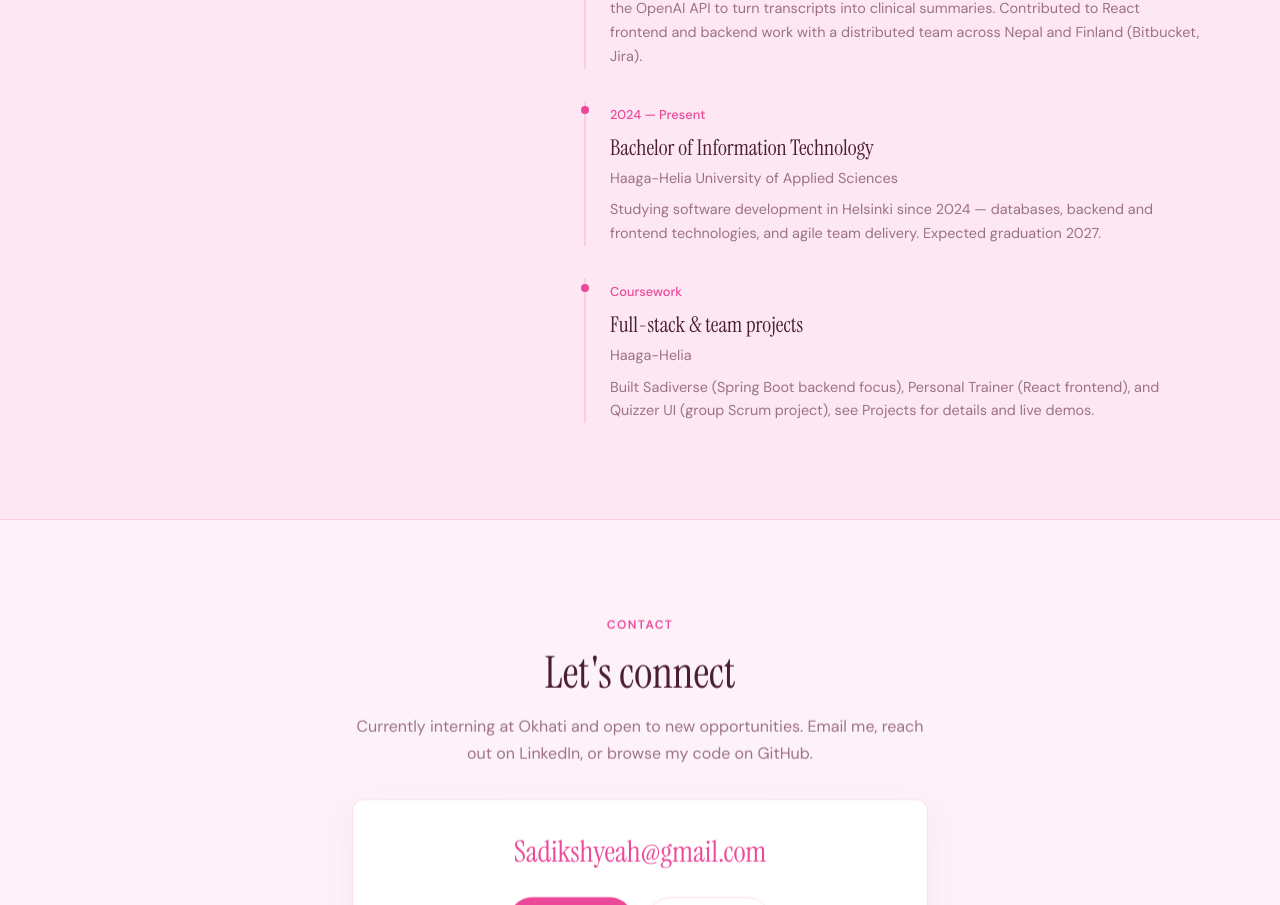
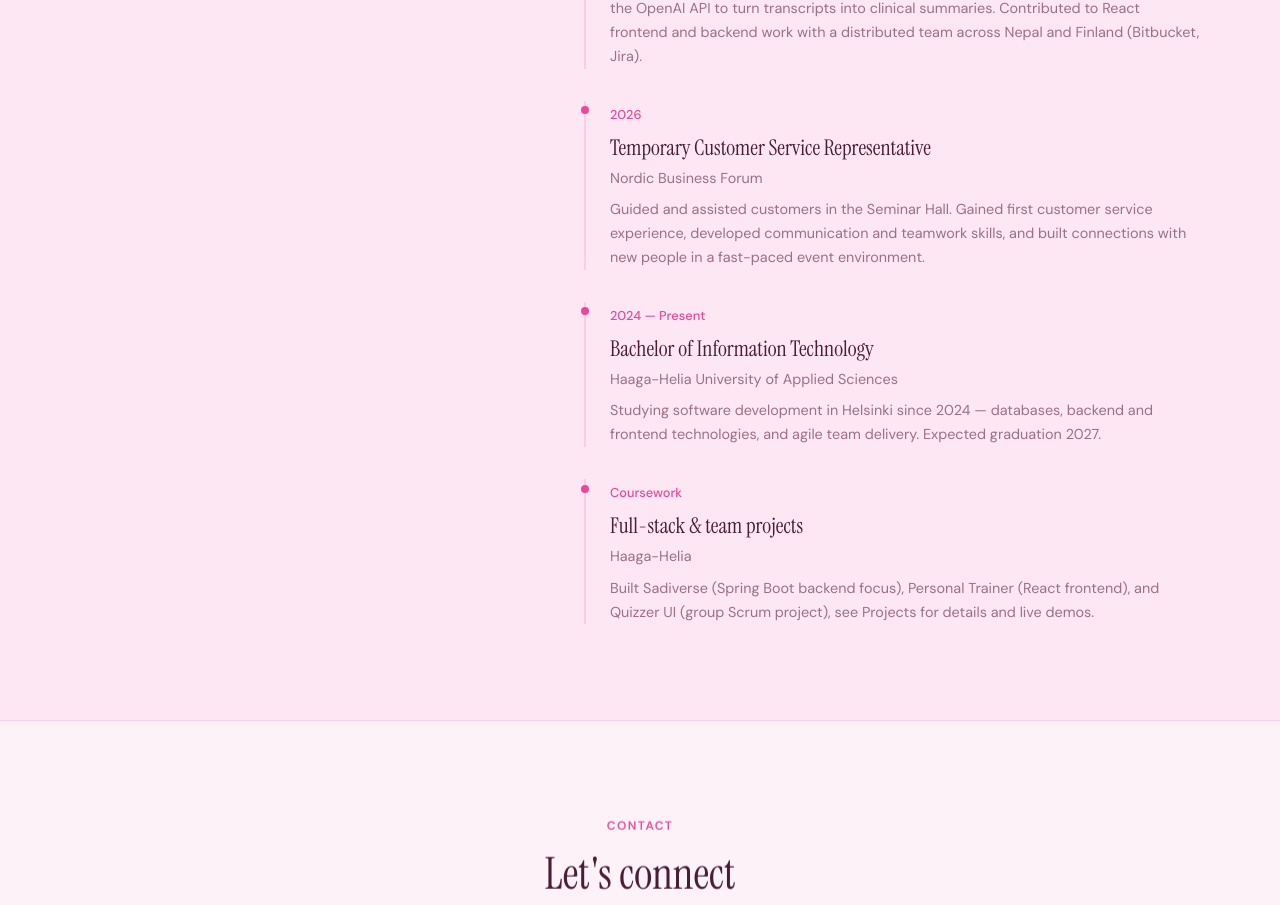
Before and after one commit to sadikshyeah/Sadi_portfolio, a React (Vite) app: page / in a window 1280 px wide. Shown: the part 3834-4739 px from the top of the page. Built offline with nearby package versions, Linux system fonts and the light colour scheme.

Commit message:
Add temporary customer service role to portfolio

```diff
--- a/src/data/portfolio.ts
+++ b/src/data/portfolio.ts
@@ -155,6 +155,13 @@ At Okhati I'm working on real-time voice-to-text and AI clinical summaries for h
         'Building features for Okhati’s healthcare clinic management platform. Implemented real-time voice-to-text with Speechmatics for live consultation transcripts, and integrated the OpenAI API to turn transcripts into clinical summaries. Contributed to React frontend and backend work with a distributed team across Nepal and Finland (Bitbucket, Jira).',
     },
     {
+      period: '2026',
+      title: 'Temporary Customer Service Representative',
+      company: 'Nordic Business Forum',
+      description:
+        'Guided and assisted customers in the Seminar Hall. Gained first customer service experience, developed communication and teamwork skills, and built connections with new people in a fast-paced event environment.',
+    },
+    {
       period: '2024 — Present',
       title: 'Bachelor of Information Technology',
       company: 'Haaga-Helia University of Applied Sciences',
```
